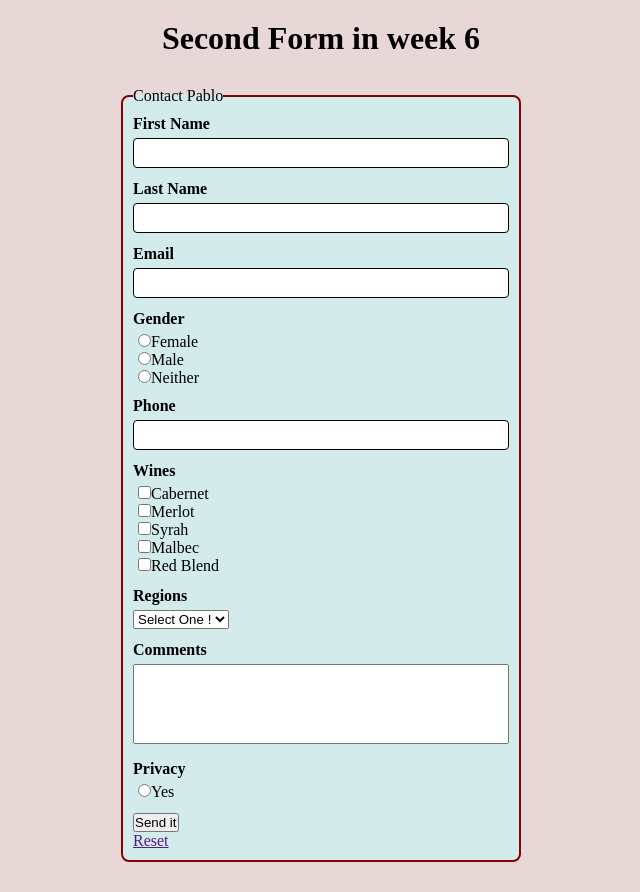
After one commit to pablospanish9/IT261, a PHP site: page /weeks/week6/form2.php in a window 1280 px wide. The commit adds this page. Shown: the whole page, without its empty margins (319-959 px from the left). Run offline with PHP 8.4, Linux system fonts and the light colour scheme.

Commit message:
week 6 exercises and form 2

```diff
--- /dev/null
+++ b/weeks/week6/css/styles.css
@@ -0,0 +1,73 @@
+/* styles for my week 6 form, which will eventually be emailable */
+
+* {
+    padding: 0;
+    margin: 0;
+    box-sizing: border-box;
+}
+
+body {
+    background: rgb(231, 215, 215)
+}
+
+
+form {
+    max-width:400px;
+    margin:30px auto;
+
+}
+
+fieldset {
+    border: 2px solid #800;
+    border-radius: 8px;
+    padding: 10px;
+    background-color: rgb(211, 235, 235);
+}
+
+label {
+    display:block;
+    margin-bottom:5px;
+    font-weight:bold;
+
+}
+h1 {
+    text-align: center;
+    margin: 20px;
+}
+
+
+input[type=text],
+input[type=email],
+input[type=number],
+input[type=tel] {
+    width: 100%;
+    display: block;
+    margin-bottom: 10px;
+    height:30px;
+    padding: 5px;
+    border: 1px solid;
+    border-radius: 4px;
+}
+select {
+    margin: bottom 10px;
+}
+
+span {
+    display: block;
+    color: red;
+    font-style: italic;
+    margin-bottom: 12px;
+}
+
+textarea {
+    width:100%;
+    resize:none;
+    height: 80px;
+    margin: bottom 10px;
+}
+
+form ul {
+    margin-bottom: 10px;
+    margin-left: 5px;
+    list-style-type: none;
+}
--- /dev/null
+++ b/weeks/week6/form2.php
@@ -0,0 +1,254 @@
+<?php
+
+$first_name = '';
+$last_name = '';
+$email = '';
+$wines = '';
+$phone = '';
+$regions = '';
+$gender = '';
+$comments = '';
+$privacy = '';
+
+// Initialize the error messages
+$first_name_err = '';
+$last_name_err = '';
+$email_err = '';
+$wines_err = '';
+$phone_err = '';
+$regions_err = '';
+$gender_err = '';
+$comments_err = '';
+$privacy_err = '';
+
+if($_SERVER['REQUEST_METHOD'] == "POST") {
+// if input are empty, we will declare a statement else we will assign the $_POSTS to a variable
+// $wines = $_POST['wines']
+
+if(empty($_POST['wines'])) {
+// say something or do something
+$wines_err = 'What... no wines?';
+} else {
+    $wines = $_POST['wines'];
+}
+
+if(empty($_POST['first_name'])) {
+    // say something or do something
+    $first_name_err = 'Please fill in your first name';
+    } else {
+    $first_name = $_POST['first_name'];
+}
+
+if(empty($_POST['last_name'])) {
+    $last_name_err = 'Please fill in your last name';
+    } else {
+    $last_name = $_POST['last_name'];
+}
+
+if(empty($_POST['email'])) {
+    $email_err = 'Please fill in your email';
+    } else {
+    $email = $_POST['email'];
+}
+
+if(empty($_POST['gender'])) {
+    $gender_err = 'Please fill in your gender';
+    } else {
+    $gender = $_POST['gender'];
+}
+
+if(empty($_POST['wines'])) {
+    $wines_err = 'Please fill in your wines';
+    } else {
+    $wines = $_POST['wines'];
+}
+
+if(empty($_POST['phone'])) {
+    $phone_err = 'Please fill in your phone number';
+    } else {
+    $phone = $_POST['phone'];
+}
+
+if(empty($_POST['comments'])) {
+    $comments_err = 'We value your input';
+    } else {
+    $comments = $_POST['comments'];
+}
+
+
+
+if(!isset($_POST['privacy']) || $_POST['privacy'] != 'yes') {
+    $privacy_err = 'You must agree to our privacy policy';
+} else {
+    $privacy = $_POST['privacy'];
+}
+
+if(empty($_POST['regions']))  {
+    $regions_err = 'Please choose your region';
+} else {
+    $regions = $_POST['regions'];
+}
+
+
+// function
+function my_wines($wines) {
+$my_return='';
+if(!empty($_POST['wines'])){
+    $my_return = implode(',' , $_POST['wines']);
+}
+return $my_return;
+} //end my_wines function
+
+// Check that all fields are filled out before sending the email
+if(isset($_POST['first_name'],
+$_POST['last_name'],
+$_POST['email'],
+$_POST['gender'],
+$_POST['phone'],
+$_POST['wines'],
+$_POST['regions'],
+$_POST['comments'],
+$_POST['privacy'])){
+
+// email sending
+$to = 'szemeo@mystudentswa.com, pablosep@msn.com';
+$subject = 'Test email on '.date('m/d/y, h:i A');
+$body = 'Last Name: ' . $last_name . PHP_EOL .
+        'First Name: ' . $first_name . PHP_EOL .
+        'Email: ' . $email . PHP_EOL .
+        'Gender: ' . $gender . PHP_EOL .
+        'Phone: ' . $phone . PHP_EOL .
+        'Wines: ' . my_wines($wines) . PHP_EOL .
+        'Regions: ' . $regions . PHP_EOL .
+        'Comments: ' . $comments . PHP_EOL;
+
+$headers = "From: noreply@mystudentswa.com";
+
+
+
+// we will be adding an if statement - that this email form will only work if all the fields are filled out!!!
+
+if (!empty($first_name) &&
+    !empty($last_name) &&
+    !empty($email) &&
+    !empty($wines) &&
+    !empty($phone) &&
+    !empty($regions) &&
+    !empty($gender) &&
+    !empty($comments) &&
+    !empty($privacy)) {
+
+        mail($to, $subject, $body, $headers);
+        header('Location:thx.php');
+    }
+// we must upload the form to a server to receive an email.
+
+} // end isset
+
+} //CLOSING SERVER REQUEST METHOD
+
+
+
+?>
+
+<!DOCTYPE html>
+<html lang="en">
+<head>
+    <meta charset="UTF-8">
+    <meta name="viewport" content="width=device-width, initial-scale=1.0">
+    <title>Our second form in Week 6!</title>
+    <link href="css/styles.css" type="text/css" rel="stylesheet">
+</head>
+<body>
+<h1>Second Form in week 6</h1>
+    <form action="<?php echo htmlspecialchars($_SERVER['PHP_SELF']);?>" method="post">
+
+<fieldset>
+<legend>Contact Pablo</legend>
+
+<label>First Name</label>
+<input type="text" name="first_name" value="<?php if (isset($_POST['first_name'])) echo htmlspecialchars($_POST['first_name'])   ;?>">
+<span><?php echo $first_name_err;?></span>
+
+<label>Last Name</label>
+<input type="text" name="last_name" value="<?php if (isset($_POST['last_name'])) echo htmlspecialchars($_POST['last_name'])   ;?>">
+<span><?php echo $last_name_err;?></span>
+
+<label>Email</label>
+<input type="email" name="email" value="<?php if (isset($_POST['email'])) echo htmlspecialchars($_POST['email'])   ;?>">
+<span><?php echo $email_err;?></span>
+
+<label>Gender</label>
+    <ul>
+    <li>
+        <input type="radio" name="gender" value="female" <?php if (isset($_POST['gender']) && $_POST['gender'] == 'female') echo 'checked="checked"'; ?>>Female
+    </li>
+
+    <li>
+        <input type="radio" name="gender" value="male" <?php if (isset($_POST['gender']) && $_POST['gender'] == 'male') echo 'checked="checked"'; ?>>Male
+    </li>
+
+    <li>
+        <input type="radio" name="gender" value="neither" <?php if (isset($_POST['gender']) && $_POST['gender'] == 'neither') echo 'checked="checked"'; ?>>Neither
+    </li>
+    </ul>
+
+    <label>Phone</label>
+    <input type="tel" name="phone" value="<?php if (isset($_POST['phone'])) echo htmlspecialchars($_POST['phone']); ?>">
+    <span><?php echo $phone_err;?></span>
+
+    <label>Wines</label>
+ <ul>
+    <li> <input type="checkbox" name="wines[]" value="cab" <?php if (isset($_POST['wines']) && in_array('cab', $wines))echo 'checked="checked"'; ?>>Cabernet</li>
+
+    <li> <input type="checkbox" name="wines[]" value="merlot" <?php if (isset($_POST['wines']) && in_array('merlot', $wines))echo 'checked="checked"'; ?>>Merlot</li>
+
+    <li> <input type="checkbox" name="wines[]" value="syrah" <?php if (isset($_POST['wines']) && in_array('syrah', $wines))echo 'checked="checked"'; ?>>Syrah</li>
+
+    <li> <input type="checkbox" name="wines[]" value="malbec" <?php if (isset($_POST['wines']) && in_array('malbec', $wines))echo 'checked="checked"'; ?>>Malbec</li>
+
+    <li> <input type="checkbox" name="wines[]" value="red" <?php if (isset($_POST['wines']) && in_array('red', $wines))echo 'checked="checked"'; ?>>Red Blend</li>
+
+</ul>
+
+<!-- this is where we write the error message when someone submits the form without clicking on any wines: -->
+<span><?php echo $wines_err;?></span>
+
+
+<label>Regions</label>
+<select name="regions">
+  <option value="" <?php if (isset($_POST['regions']) && is_null($_POST['regions'])) echo 'selected="unselected"'; ?>>Select One !</option>
+
+  <option value="nw" <?php if (isset($_POST['regions']) && $_POST['regions'] == "nw") echo 'selected="selected"'; ?>>Northwest</option>
+
+  <option value="sw" <?php if (isset($_POST['regions']) && $_POST['regions'] == "sw") echo 'selected="selected"'; ?>>Southwest</option>
+
+  <option value="mw" <?php if (isset($_POST['regions']) && $_POST['regions'] == "mw") echo 'selected="selected"'; ?>>Midwest</option>
+
+  <option value="ne" <?php if (isset($_POST['regions']) && $_POST['regions'] == "ne") echo 'selected="selected"'; ?>>Northeast</option>
+
+<option value="se" <?php if (isset($_POST['regions']) && $_POST['regions'] == "se") echo 'selected="selected"'; ?>>Southeast</option>
+</select>
+<span><?php echo $regions_err;?></span>
+
+<label>Comments</label>
+
+<textarea name="comments"><?php if (isset($_POST['comments'])) echo htmlspecialchars($_POST['comments']); ?></textarea>
+<span><?php echo $comments_err;?></span>
+
+<label>Privacy</label>
+<ul>
+<li><input type="radio" name="privacy" value="yes" <?php if (isset($_POST['privacy']) && $_POST ['privacy'] == "yes") echo 'checked= "checked"';?>>Yes</li>
+
+</ul>
+<span><?php echo $privacy_err;?></span>
+<input type="submit" value= "Send it">
+
+<p><a href="">Reset</a></p>
+
+</fieldset>
+</form>
+
+
+</body>
+</html>
```
Also changed, not shown: index.php (+9 -0 lines), website/includes/header.php (+17 -8 lines), weeks/week6/form.php (added, +90 -0 lines), weeks/week6/functions.php (added, +126 -0 lines), weeks/week6/test.php (added, +108 -0 lines), weeks/week6/thx.php (added, +17 -0 lines).
